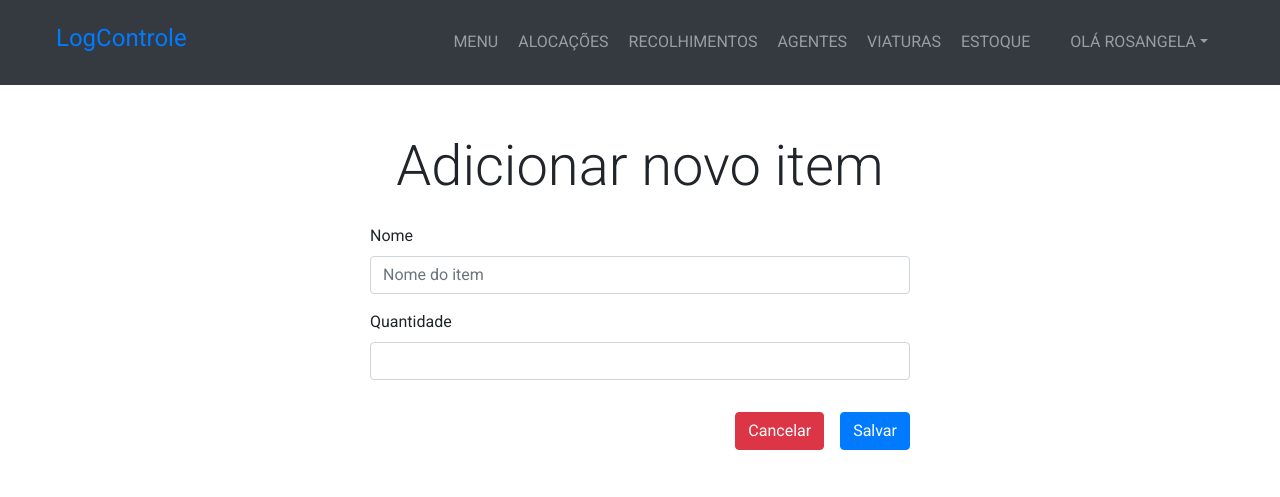
After one commit to Eduardo-H/stock-manager, a Django app: page /estoque/cadastrar-item/ in a window 1280 px wide. The commit adds this page. Shown: the top 497 px of the page. Run offline with Django 3.2, Linux system fonts and the light colour scheme; some libraries are stand-ins or nearby versions.

Commit message:
Create Item view and template created

```diff
--- a/management/forms.py
+++ b/management/forms.py
@@ -21,3 +21,8 @@ class FormRecolhimento(ModelForm):
         widget=forms.DateInput(format='%d/%m/%Y'),
         input_formats=('%d/%m/%Y')
     )
+
+class FormItem(ModelForm):
+    class Meta:
+        model = Item
+        fields = ['nome']
--- /dev/null
+++ b/management/templates/management/cadastraritem.html
@@ -0,0 +1,32 @@
+{% extends 'management/base.html' %}
+
+
+{% block content %}
+  <section class="py-5">
+    <div class="container">
+      <h1 class="display-4 text-center mb-4">Adicionar novo item</h1>
+      <div class="row justify-content-center">
+        <div class="col-lg-6">
+          <form method="POST">
+            {% csrf_token %}
+
+            <div class="form-group">
+              <label for="nome">Nome</label>
+              <input type="text" name="nome" id="nome" class="form-control" placeholder="Nome do item">
+            </div>
+
+            <div class="form-group">
+              <label for="quantidade">Quantidade</label>
+              <input type="number" name="quantidade" id="quantidade" class="form-control">
+            </div>
+
+            <div class="d-flex justify-content-end">
+              <a href="{% url 'menuestoque' %}" class="btn btn-danger mt-3 mr-3">Cancelar</a>
+              <button type="submit" class="btn btn-primary mt-3">Salvar</button>
+            </div>
+          </form>
+        </div>
+      </div>
+    </div>
+  </section>
+{% endblock %}
--- a/management/templates/management/menuestoque.html
+++ b/management/templates/management/menuestoque.html
@@ -11,7 +11,7 @@
           </a>
         </div>
         <div class="col-lg-4">
-          <a href="#" class="btn btn-success btn-block py-4 px-5">
+          <a href="{% url 'cadastraritem' %}" class="btn btn-success btn-block py-4 px-5">
             <i class="fas fa-plus-circle fa-3x mb-3"></i><br> ADICIONAR NOVO ITEM
           </a>
         </div>
@@ -26,7 +26,7 @@
       <div class="row justify-content-center mt-5">
         {% for itemestoque in itensestoque %}
           <div class="col-lg-4">
-            <div class="card">
+            <div class="card mb-4">
               <div class="card-header text-center bg-dark text-white">
                 <h2 class="my-2">{{ itemestoque.item.nome }}</h2>
               </div>
--- a/management/views.py
+++ b/management/views.py
@@ -6,6 +6,8 @@ from .forms import *
 def home(request):
     dados = AlocacaoRecolhimento.objects.all()
     return render(request, 'management/home.html', {'dados':dados})
+
+# ALOCAÇÃO
 
 def criaralocacao(request):
     itens = Item.objects.all()
@@ -36,6 +38,8 @@ def detalhealocacao(request, pk_alocacao):
         alocacao = get_object_or_404(Alocacao, pk=pk_alocacao)
         return render(request, 'management/detalhealocacao.html', {'alocacao':alocacao})
 
+# ESTOQUE
+
 def menuestoque(request):
     itensestoque = Estoque.objects.all()
     itensperdidoextraviado = ItemPerdidoExtraviado.objects.all()
@@ -55,3 +59,21 @@ def adicionarestoque(request):
             return redirect('menuestoque')
         except ValueError:
             return render(request, 'management/adicionarestoque.html', {'itens':itens, 'erro':'Não foi possível adicionar ao estoque'})
+
+def cadastraritem(request):
+    if request.method == 'GET':
+        return render(request, 'management/cadastraritem.html', {'formulario':FormItem()})
+    else:
+        try:
+            formulario = FormItem(request.POST)
+            item = formulario.save(commit=False)
+            estoque = Estoque()
+            estoque.item = item
+            quantidade = request.POST['quantidade']
+            quantidade = int(quantidade)
+            estoque.quantidade = quantidade
+            item.save()
+            estoque.save()
+            return redirect('menuestoque')
+        except ValueError:
+            return render(request, 'management/cadastraritem.html', {'formulario':FormItem(), 'erro':'Não foi possível adicionar o item'})
--- a/stock_manager/urls.py
+++ b/stock_manager/urls.py
@@ -24,4 +24,5 @@ urlpatterns = [
     path('<int:pk_alocacao>/detalhes', views.detalhealocacao, name='detalhealocacao'),
     path('estoque/', views.menuestoque, name="menuestoque"),
     path('estoque/adicionar-ao-estoque/', views.adicionarestoque, name="adicionarestoque"),
+    path('estoque/cadastrar-item/', views.cadastraritem, name="cadastraritem"),
 ]
```
Also changed, not shown: db.sqlite3.
